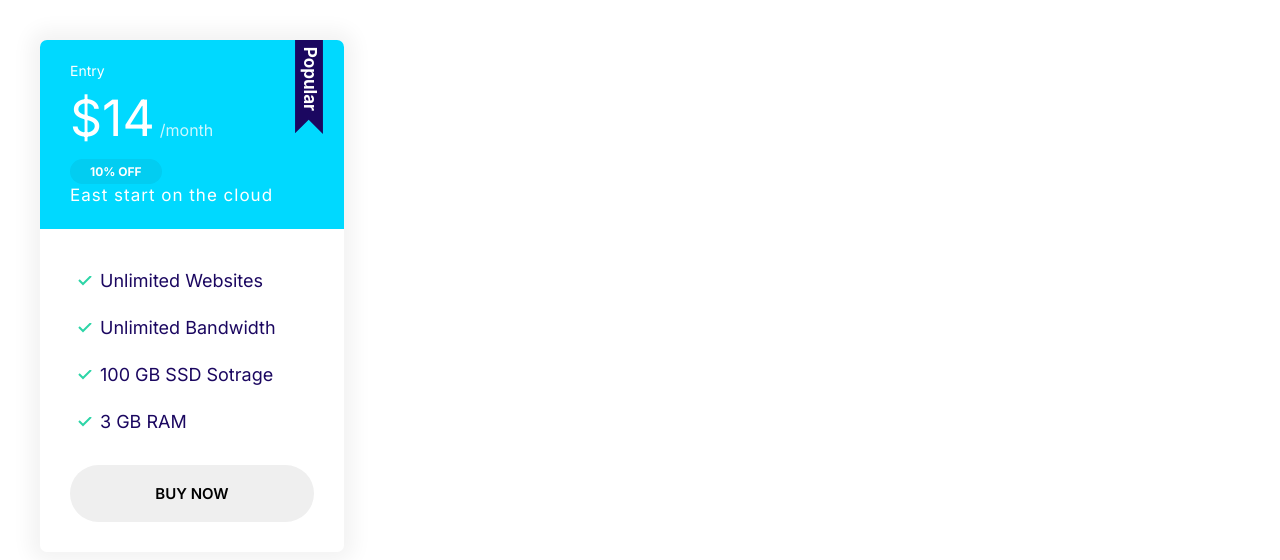
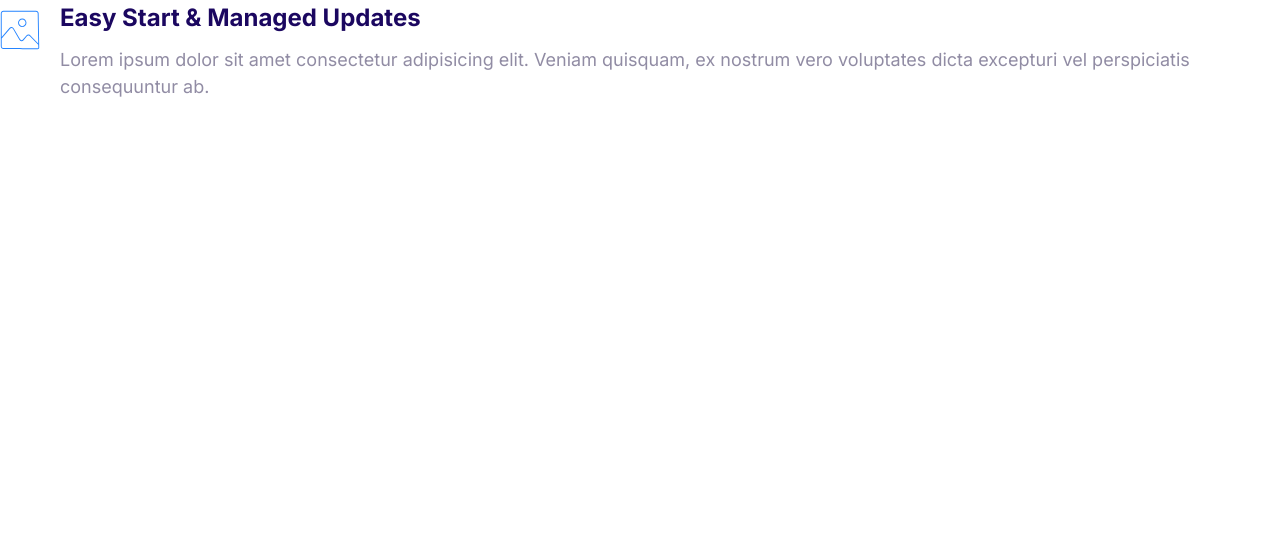
Before and after one commit to Aziz-4980/Azizify, a plain HTML site: page index.html in a window 1280 px wide. Drawn offline with Linux system fonts and the light colour scheme.

Commit message:
media component added

```diff
--- a/css/styles.css
+++ b/css/styles.css
@@ -368,3 +368,21 @@ ul{
     font-size: 1.7rem;
   }
 }
+
+/* media component */
+
+.media {
+  display: flex;
+}
+
+.media__title {
+  margin-top: 0;
+}
+
+.media__body {
+  margin: 0 2rem;
+}
+
+.media__image {
+  margin-top: 1rem;
+}
--- a/index.html
+++ b/index.html
@@ -14,26 +14,19 @@
     <link rel="stylesheet" href="css/styles.css" />
   </head>
   <body>
-    <div style="width: 30%; padding: 4rem">
-      <div class="plan plan--popular">
-        <div class="card card--secondary">
-          <header class="card__header">
-            <h3 class="plan__name">Entry</h3>
-            <span class="plan__price">$14</span>
-            <span class="plan__billing-cycle">/month</span>
-            <span class="badge badge--secondary badge--small">10% OFF</span>
-            <span class="plan__description">East start on the cloud</span>
-          </header>
-          <div class="card__body">
-            <ul class="list list--tick">
-              <li class="list__item">Unlimited Websites</li>
-              <li class="list__item">Unlimited Bandwidth</li>
-              <li class="list__item">100 GB SSD Sotrage</li>
-              <li class="list__item">3 GB RAM</li>
-            </ul>
-            <button class="btn btn--outline btn--block">Buy Now</button>
-          </div>
-        </div>
+    <div class="media">
+      <div class="media__image">
+        <svg class="icon icon--primary">
+          <use xlink:href="images/sprite.svg#snap"></use>
+        </svg>
+      </div>
+      <div class="media__body">
+        <h3 class="media__title">Easy Start & Managed Updates</h3>
+        <p>
+          Lorem ipsum dolor sit amet consectetur adipisicing elit. Veniam
+          quisquam, ex nostrum vero voluptates dicta excepturi vel perspiciatis
+          consequuntur ab.
+        </p>
       </div>
     </div>
   </body>
```
Also changed, not shown: components/media.html (added, +15 -0 lines).
